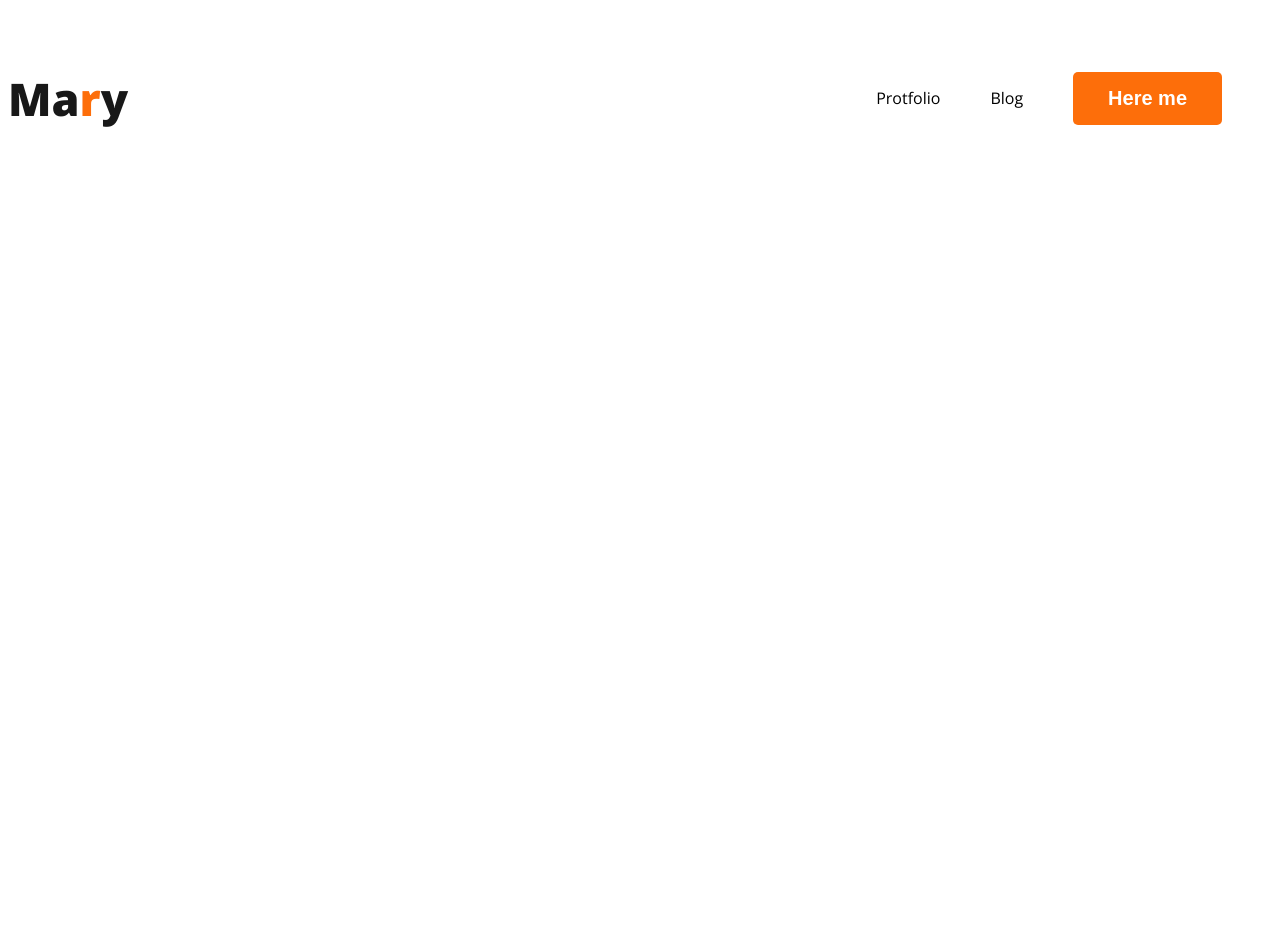
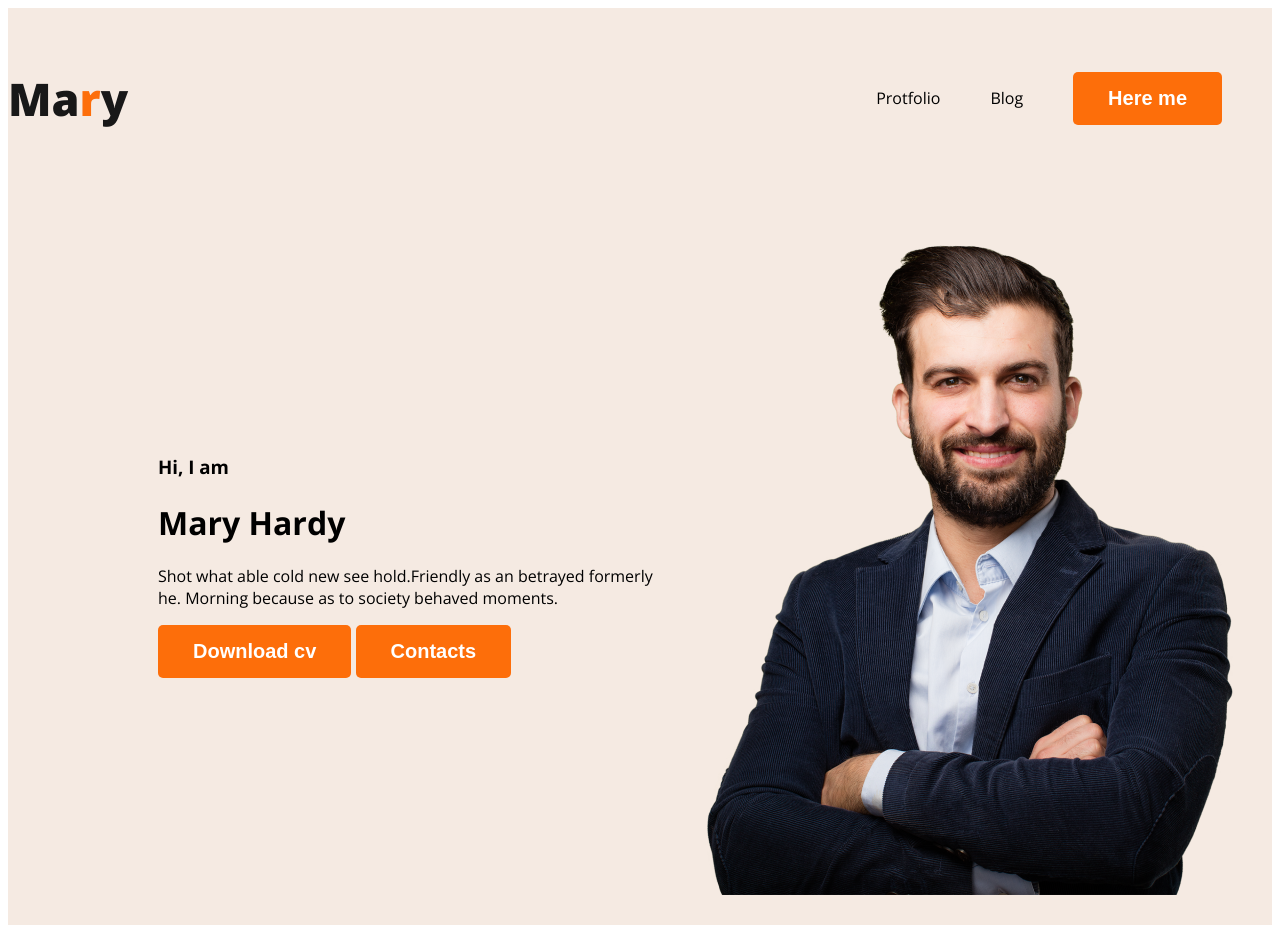
Before and after one commit to Nasirsar/web-developer-protfolio, a plain HTML site: page index.html in a window 1280 px wide. Before the commit the page ends 800 px from the top, so only its background shows below. Drawn offline with nearby package versions, Linux system fonts and the light colour scheme.

Commit message:
banner content added

```diff
--- a/index.html
+++ b/index.html
@@ -12,7 +12,7 @@
 </head>
 
 <body>
-    <header>
+    <header class="header">
         <nav>
             <h4 class="nav-title">Ma<span class="text-primary">r</span>y</h4>
             <ul>
@@ -22,6 +22,17 @@
             </ul>
 
         </nav>
+        <div class="banner">
+            <div class="banner-content">
+                <h3 class="banner-greeting">Hi, I  am</h3>
+                <h1 class="banner-title">Mary Hardy</h1>
+                <p>Shot what able cold new see hold.Friendly as an betrayed formerly he. Morning because as to society behaved moments.</p>
+                <button class="btn-primary">Download cv</button>
+                <button class="btn-primary">Contacts</button>
+            </div>
+            <img class="profile picture" src="images/hardy.png" alt="">
+
+        </div>
 
 
     </header>
--- a/styles/protfolio.css
+++ b/styles/protfolio.css
@@ -24,6 +24,9 @@ nav {
     font-weight: 700;
     padding: 15px 35px;
 }
+.header{
+    background-color:#f5eae2;;
+}
 
 .nav-title {
     color: #181818;
@@ -40,3 +43,13 @@ nav li {
     list-style: none;
     margin-right: 50px;
 }
+.banner{
+    padding: 30px 30px 30px 150px;
+    display: flex;
+    align-items: center;
+
+
+}
+.banner .profile picture{
+    width: 500px;
+}
```
